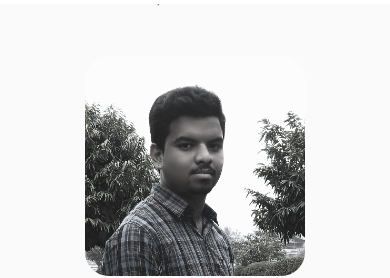
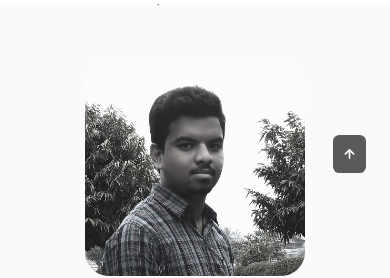
Before and after one commit to pallab-nandi/pallab-nandi.github.io, a React (Vite) app: page / in a window 390 px wide. Shown: the part 840-1118 px from the top of the page. Built offline with nearby package versions, Linux system fonts and the light colour scheme.

Commit message:
added: scrollup component

```diff
--- a/src/App.jsx
+++ b/src/App.jsx
@@ -10,6 +10,7 @@
 import { Testimonial } from './components/testimonial/Testimonial'
 import { Contact } from './components/contact/Contact'
 import { Footer } from './components/footer/Footer'
+import { Scrollup } from './components/scrollup/Scrollup'
 
 function App() {
   return (
@@ -28,6 +29,7 @@
       </main>
 
       <Footer />
+      <Scrollup />
     </>
   )
 }
--- /dev/null
+++ b/src/components/scrollup/Scrollup.jsx
@@ -0,0 +1,15 @@
+import React from "react";
+import './scrollup.css';
+
+export const Scrollup = () => {
+  window.addEventListener("scroll", function () {
+    const scrollUp = document.querySelector('.scrollup');
+    if (this.scrollY >= 560) scrollUp.classList.add("show-scroll");
+    else scrollUp.classList.remove("show-scroll");
+  })
+  return (
+    <a href="#" className="scrollup">
+      <i className="uil uil-arrow-up scrollup__icon"></i>
+    </a>
+  )
+}
--- /dev/null
+++ b/src/components/scrollup/scrollup.css
@@ -0,0 +1,52 @@
+.scrollup {
+  position: fixed;
+  right: 2.5rem;
+  bottom: -20%;
+  background-color: var(--title-color);
+  opacity: 0.8;
+  padding: 0.3rem 0.5rem;
+  border-radius: 0.4rem;
+  z-index: var(--z-tooltip);
+  transition: 0.4s;
+}
+
+.scrollup__icon {
+  font-size: 1.5rem;
+  color: var(--container-color);
+}
+
+.scrollup:hover {
+  background-color: var(--title-color-dark);
+}
+
+/* Show Scroll */
+.show-scroll {
+  bottom: 3rem;
+}
+
+/*=============== BREAKPOINTS ===============*/
+/* For large devices */
+@media screen and (max-width: 992px) {
+  .scrollup {
+    right: 1.5rem;
+    padding: 0.25rem 0.4rem;
+  }
+
+  .scrollup__icon {
+    font-size: 1.25rem;
+  }
+}
+
+/* For medium devices */
+@media screen and (max-width: 768px) {
+  .show-scroll {
+    bottom: 4rem;
+  }
+}
+
+/* For small devices */
+@media screen and (max-width: 350px) {
+  .scrollup {
+    right: 1rem;
+  }
+}
```
